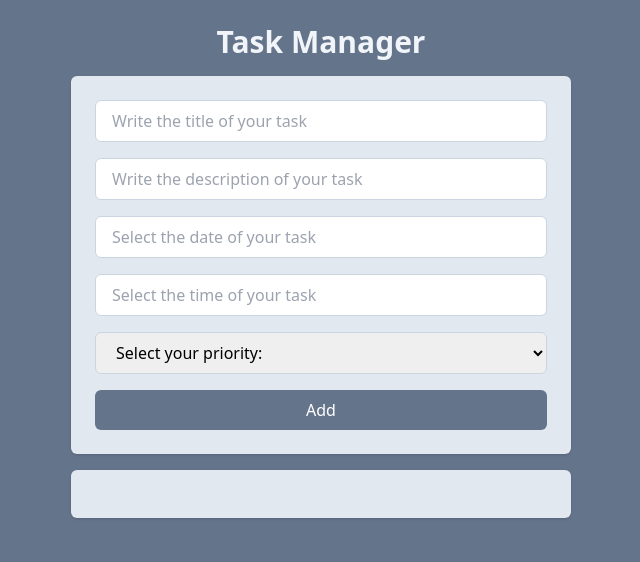
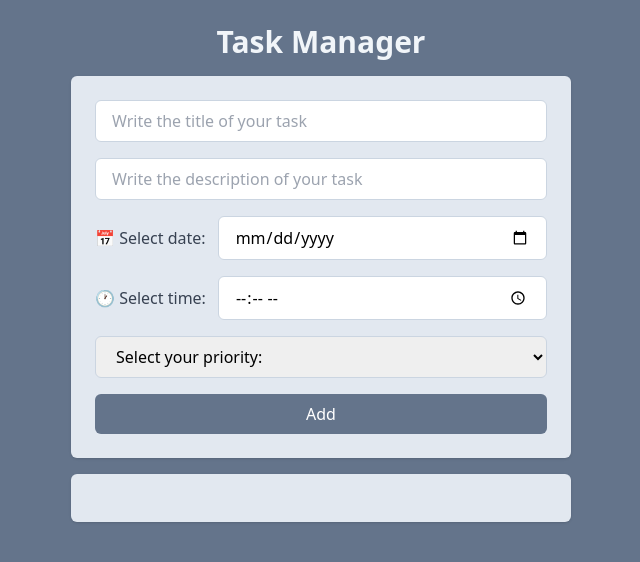
Before and after one commit to PedroPereira10/React---App, a React (Vite) app: page / in a window 1280 px wide. Shown: the top 562 px of the page, without its empty margins (319-959 px from the left). Built offline with nearby package versions, Linux system fonts and the light colour scheme.

Commit message:
Finished

```diff
--- a/src/components/AddTask.jsx
+++ b/src/components/AddTask.jsx
@@ -7,8 +7,6 @@ function AddTask({ onAddTaskSubmit }) {
   const [date, setDate] = useState("");
   const [time, setTime] = useState("");
   const [priority, setPriority] = useState("");
-  const [dateInputType, setDateInputType] = useState("text");
-  const [timeInputType, setTimeInputType] = useState("text");
 
   return (
     <div className="space-y-4 p-6 bg-slate-200 rounded-md shadow flex flex-col">
@@ -24,26 +22,26 @@ function AddTask({ onAddTaskSubmit }) {
         value={description}
         onChange={(event) => setDescription(event.target.value)}
       />
+      <div className="flex items-center gap-3">
+        <span className="text-gray-700 font-medium">📅 Select date:</span>
+        <div className="flex-1">
           <Input
-        type={dateInputType}
-        placeholder={
-          dateInputType === "text" ? "Select the date of your task" : ""
-        }
+            type="date"
             value={date}
             onChange={(event) => setDate(event.target.value)}
-        onFocus={() => setDateInputType("date")}
-        onBlur={() => !date && setDateInputType("text")}
           />
+        </div>
+      </div>
+      <div className="flex items-center gap-3">
+        <span className="text-gray-700 font-medium">🕐 Select time:</span>
+        <div className="flex-1">
           <Input
-        type={timeInputType}
-        placeholder={
-          timeInputType === "text" ? "Select the time of your task" : ""
-        }
+            type="time"
             value={time}
             onChange={(event) => setTime(event.target.value)}
-        onFocus={() => setTimeInputType("time")}
-        onBlur={() => !time && setTimeInputType("text")}
           />
+        </div>
+      </div>
       <select
         value={priority}
         onChange={(event) => setPriority(event.target.value)}
--- a/src/components/input.jsx
+++ b/src/components/input.jsx
@@ -1,7 +1,7 @@
 function Input(props) {
   return (
     <input
-      className="border border-slate-300 outline-slate-400 px-4 py-2 rounded-md"
+      className="border border-slate-300 outline-slate-400 px-4 py-2 rounded-md w-full"
       {...props}
     />
   );
```
Lines whose indentation alone changed are shown as unchanged.
